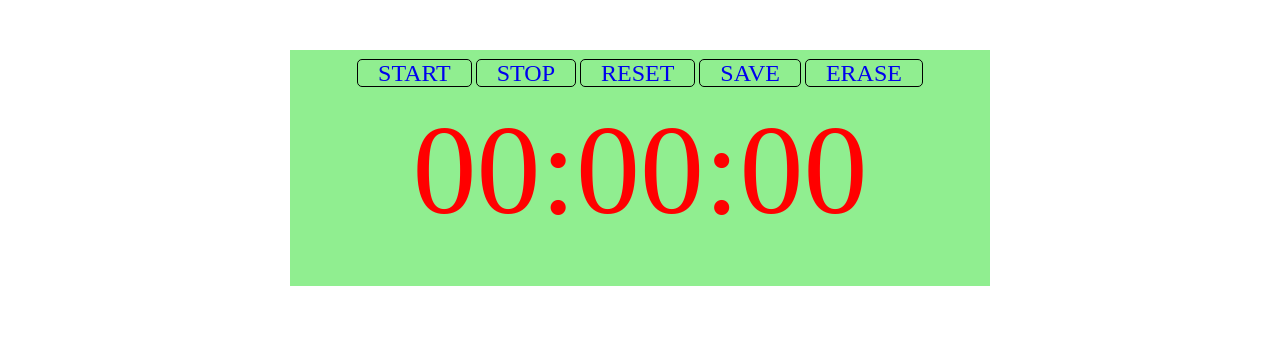
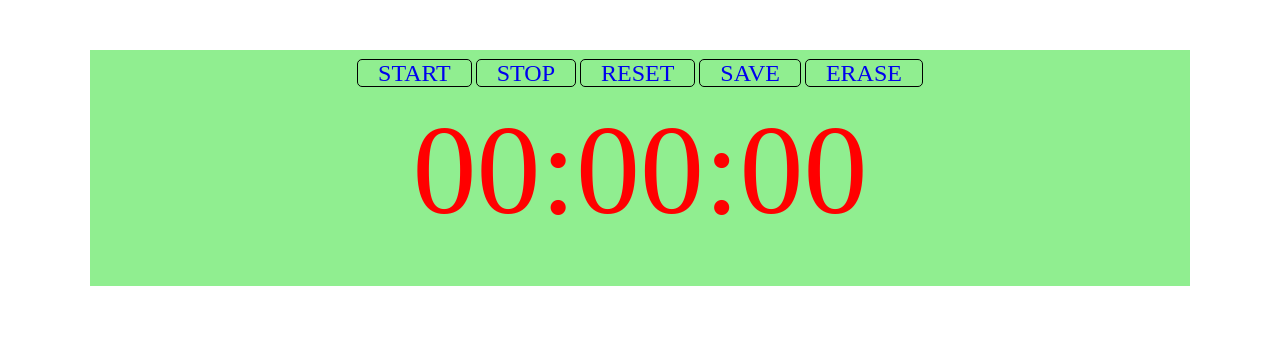
Before and after one commit to pitred/zadanie_19_6, a website: page index.html in a window 1280 px wide. Drawn offline with Linux system fonts and the light colour scheme.

Commit message:
Update style.css

```diff
--- a/style.css
+++ b/style.css
@@ -3,7 +3,7 @@ body {
     text-align: center;
     padding: 50px;
     max-width: 1200px;
-    width: 800px;
+    width: auto;
     margin: 0 auto;
 }
 
```
